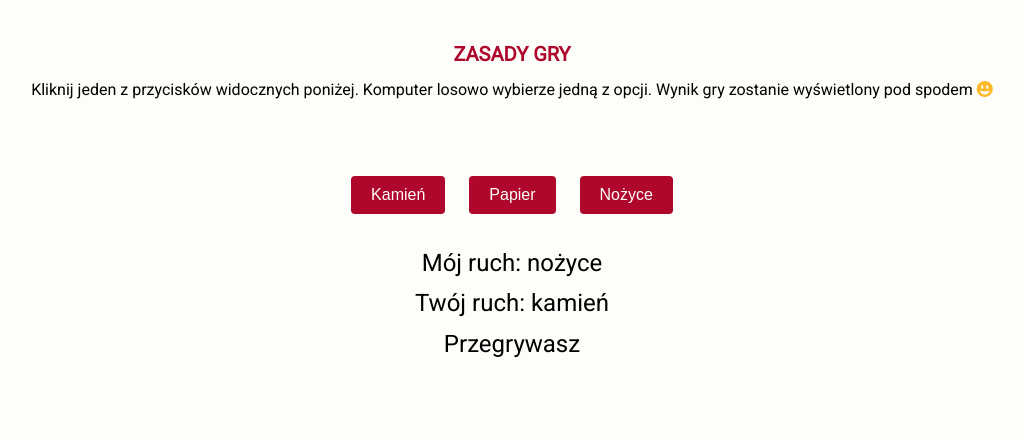
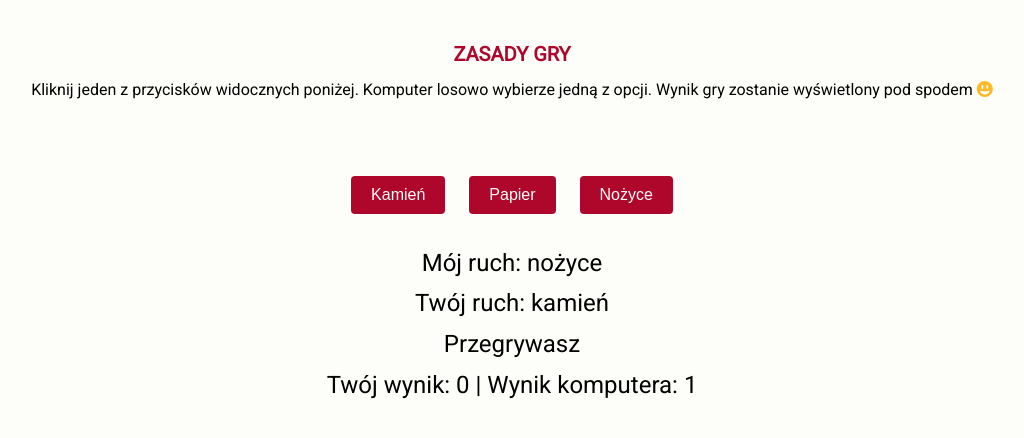
Before and after one commit to ida-dar/javascript-prework, a website: page index.html in a window 1280 px wide. Both pictures are taken after a click on the button "Kamień". Shown: the part 178-616 px from the top of the page, without its empty margins (128-1152 px from the left). Drawn offline with Linux system fonts and the light colour scheme.

Commit message:
Add score counter in html & js code

```diff
--- a/index.html
+++ b/index.html
@@ -25,6 +25,7 @@
 				<button id="play-scissors">Nożyce</button>
 			</div>
 			<div id="messages"></div>
+			<div id="results"></div>
 		</div>
 	</div>
 	<script src="js/functions.js"></script>
--- a/js/script.js
+++ b/js/script.js
@@ -1,4 +1,7 @@
-{
+{   let counterPlayerWin = 0;
+    let counterComputerWin = 0;
+
+
     function playGame(playerInput) {
         console.log(`Funkcja playGame z argumentem playerInput: ${playerInput}`);
 
@@ -39,6 +42,7 @@
                 (argComputerMove == "papier" && argPlayerMove == "kamień")
             ) {
             printMessage("<span class='win'>Wygrywasz!</span>");
+            counterPlayerWin = counterPlayerWin + 1;
 
             } else if(argComputerMove == argPlayerMove) {
                 printMessage("Remis!");
@@ -48,6 +52,7 @@
 
             } else {
                 printMessage("<span class='lost'>Przegrywasz</span>");
+                counterComputerWin = counterComputerWin + 1;
             }
         }
 
@@ -55,6 +60,7 @@
 
         displayResult(computerMove, playerMove);
 
+        printMessage(`<span class="player_score">Twój wynik: ${counterPlayerWin}</span> | <span class="comp_score">Wynik komputera: ${counterComputerWin}</span>`);
     }
 
 
```
